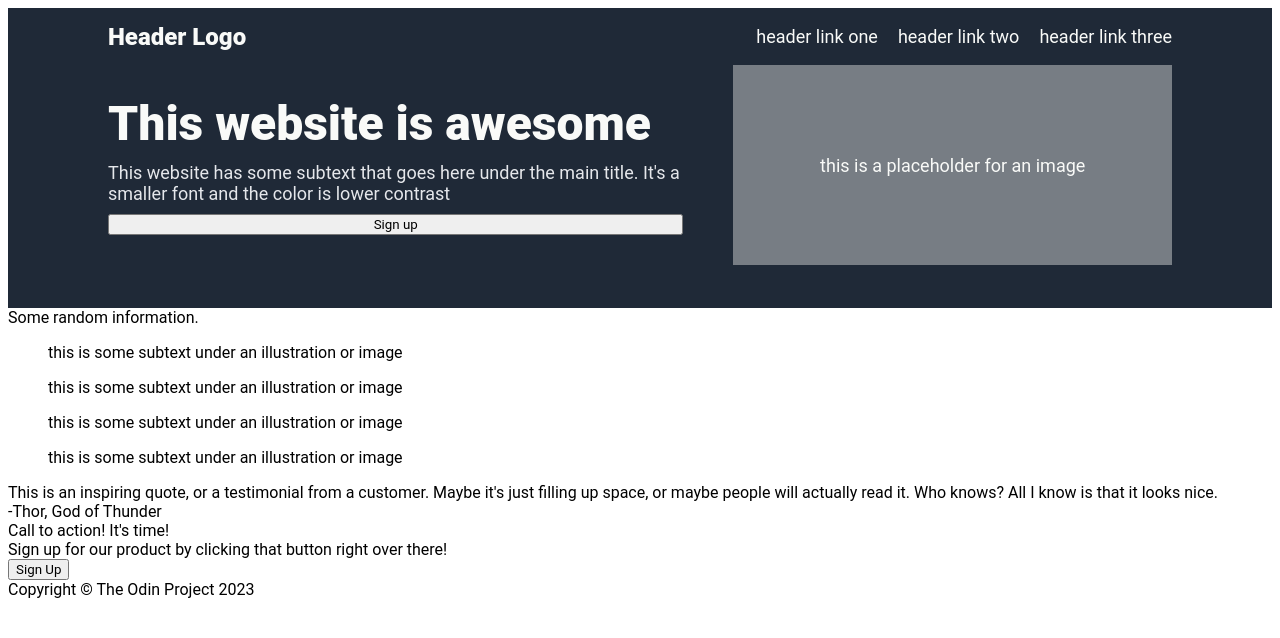
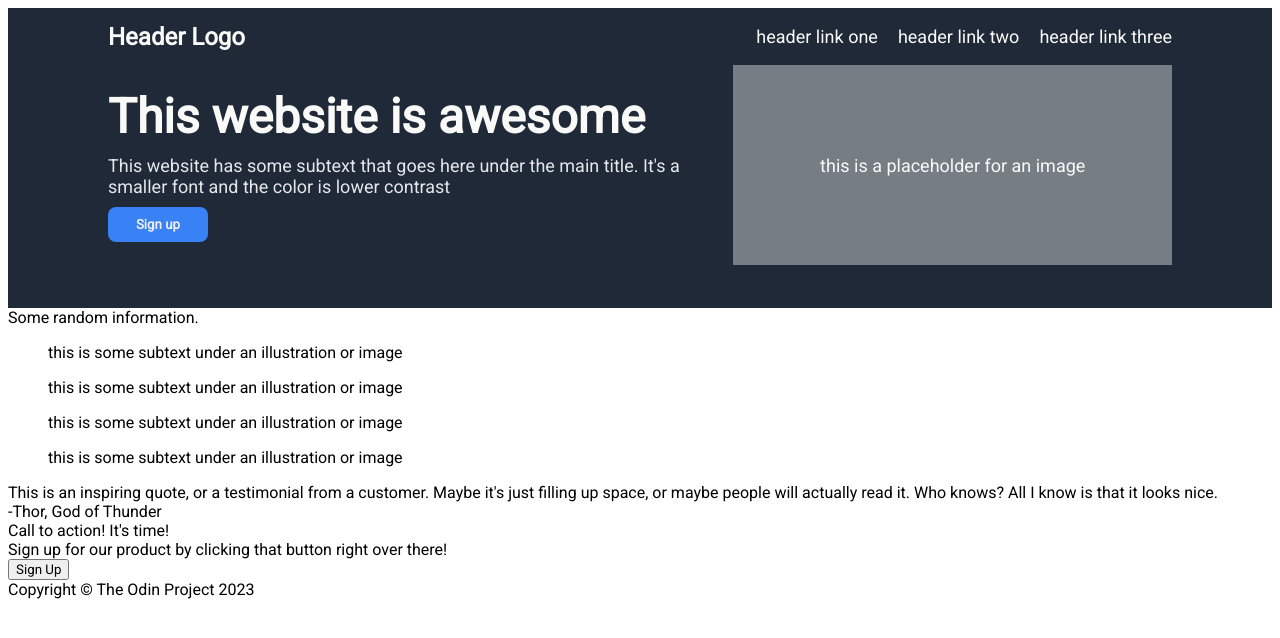
Before and after one commit to jcgorobat/odin-landing-page, a plain HTML site: page index.html in a window 1280 px wide. Drawn offline with Linux system fonts and the light colour scheme.

Commit message:
Update header elements

```diff
--- a/index.html
+++ b/index.html
@@ -4,22 +4,25 @@
         <meta charset="UTF-8">
         <title>Landing Page</title>
         <link rel="stylesheet" href="./styles.css">
+        <link rel="preconnect" href="https://fonts.googleapis.com">
+        <link rel="preconnect" href="https://fonts.gstatic.com" crossorigin>
+        <link href="https://fonts.googleapis.com/css2?family=Roboto:ital,wght@0,400;1,300&display=swap" rel="stylesheet">
     </head>
     <body>
         <div class="header">
             <div class="navbar">
                 <div class="header-logo">Header Logo</div>
                 <ul class="header-link">
-                    <li class="link">header link one</li>
-                    <li class="link">header link two</li>
-                    <li class="link">header link three</li>
+                    <li class="link"><a href="#">header link one</a></li>
+                    <li class="link"><a href="#">header link two</a></li>
+                    <li class="link"><a href="#">header link three</a></li>
                 </ul>
             </div>
             <div class="hero-section">
                 <div class="hero-message">
                     <div class="hero-head">This website is awesome</div>
                     <div class="hero-desc">This website has some subtext that goes here under the main title. It's a smaller font and the color is lower contrast</div>
-                    <button class="sign-up">Sign up</button>
+                    <button class="hero-signup">Sign up</button>
                 </div>
                 <div class="img-placeholder">
                     this is a placeholder for an image
```
